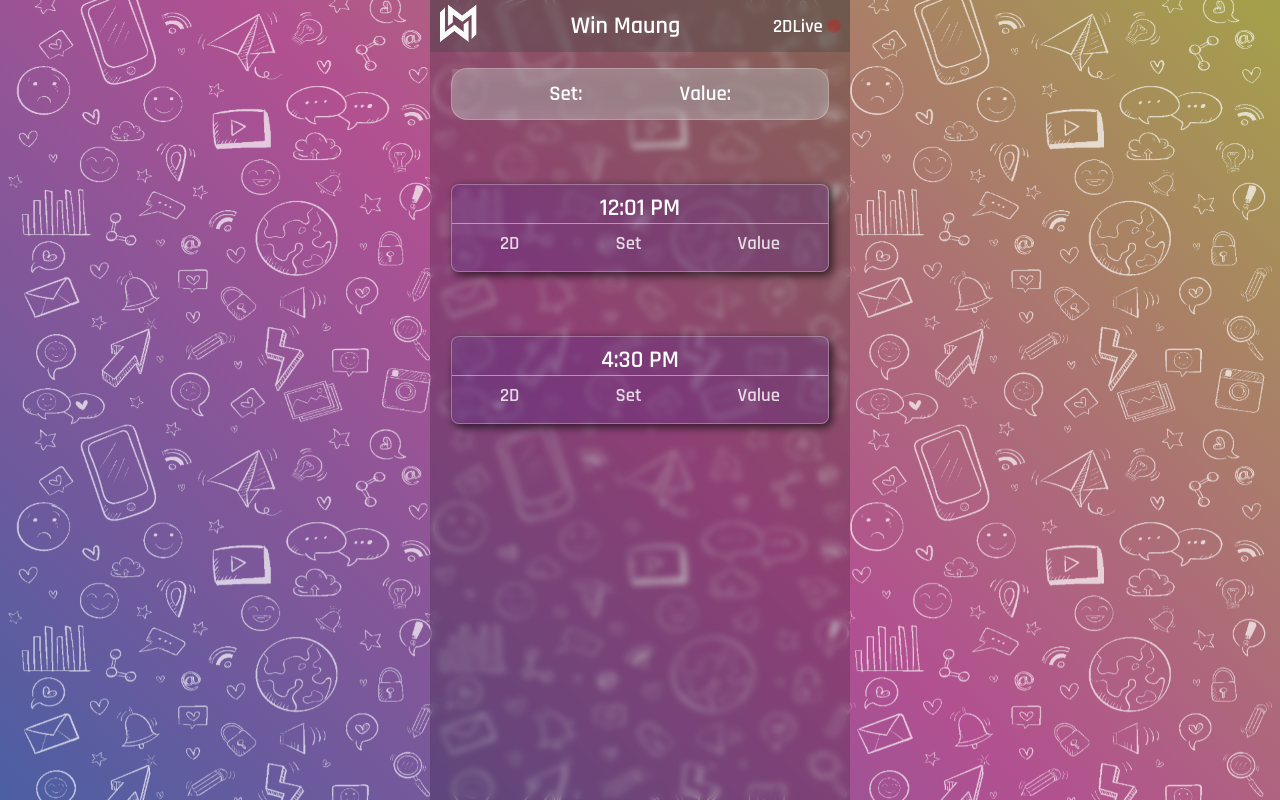
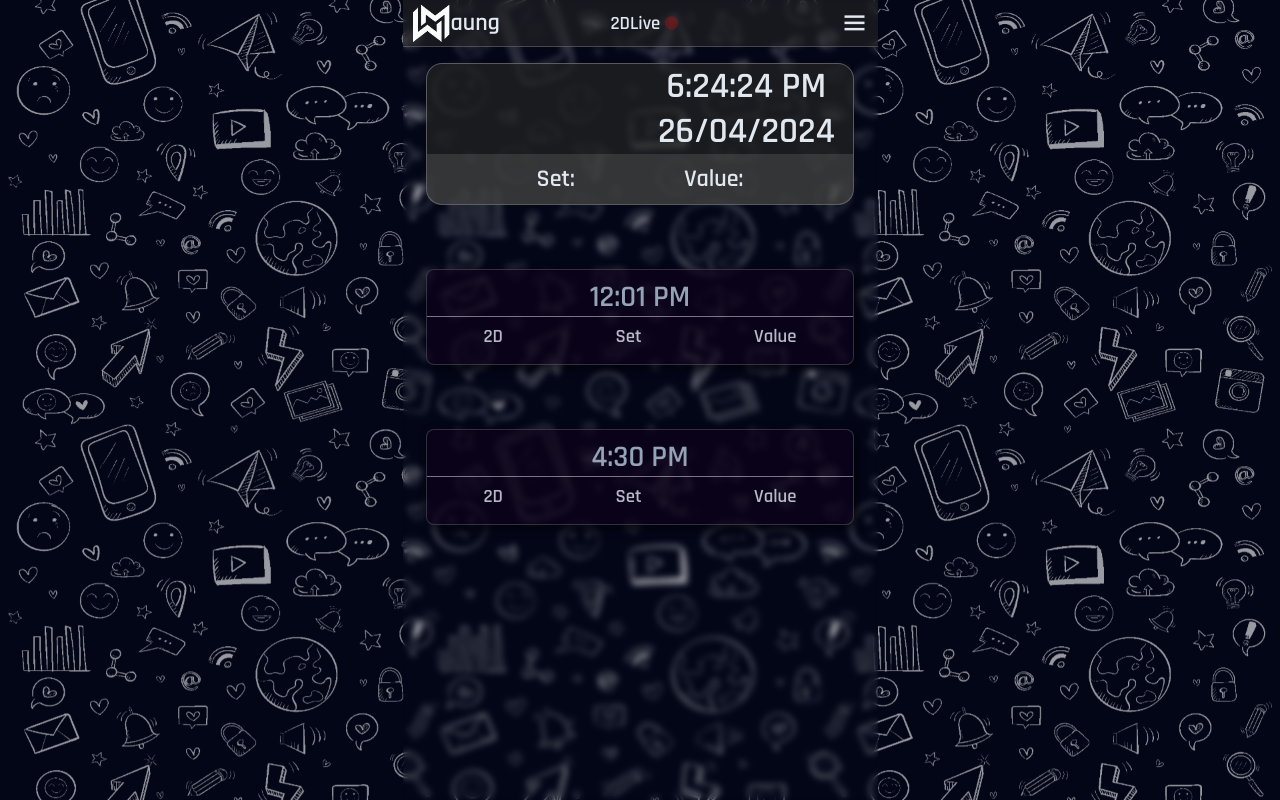
Before and after one commit to Phyo-Thu-Nyein/2d-web-app, an Angular app: page / in a window 1280 px wide. Built offline with nearby package versions, Linux system fonts and the light colour scheme; no server answers.

Commit message:
new ui, updated functions

```diff
--- a/src/app/home/home.component.css
+++ b/src/app/home/home.component.css
@@ -10,7 +10,8 @@
     background-repeat: no-repeat;
     background-size: cover;
     background-position: center;
-    opacity: .7;
+    opacity: .6;
+    z-index: -1;
 }
 
 .flex {
@@ -19,18 +20,18 @@
 }
 
 .mybody {
-    background-color: rgba(0, 0, 0, 0.199);
-    -webkit-backdrop-filter: blur(3px);
+    -webkit-backdrop-filter: blur(5px);
     backdrop-filter: blur(3px);
-
-    width: 420px;
+    margin: 0 auto;
+    width: 100%;
     height: 100vh;
 }
 
 .mybody .nav {
-    background-color: rgba(68, 68, 68, 0.37);
+    background-color: rgba(37, 36, 36, 0.61);
     justify-content: space-between;
     padding: .2rem .5rem;
+    border-bottom: 1px solid #ffffff33;
 }
 .mybody .nav .brand {
     width: 40px;
@@ -42,16 +43,18 @@
 .mybody .nav .txt {
     gap: .2rem;
 }
+.mybody .nav .menu {
+    font-size: var(--size-3xl);
+    /* border: 1px solid green; */
+}
 
 .mybody .content {
-    background-color: rgba(233, 233, 233, 0.253);
+    background-color: rgba(34, 34, 34, 0.788);
     -webkit-backdrop-filter: blur(9px);
     backdrop-filter: blur(10px);
-    border: 1px solid rgba(255, 255, 255, 0.295);
+    border: 1px solid rgba(255, 255, 255, 0.274);
     width: 90%;
-    margin: 0 auto;
-    margin-top: 1rem;
-    margin-bottom: 2rem;
+    margin: 1rem auto 2rem;
     border-radius: 1rem;
 }
 /* top part of the live content */
@@ -63,7 +66,8 @@
     justify-content: center;
     position: relative;
     /* background-color: rgba(240, 248, 255, 0.479); */
-    width: 250px;
+    /* width: 11rem; */
+    flex: 1;
 }
 .mybody .content .top-content .result h1 {
     text-align: center;
@@ -71,40 +75,46 @@
 }
 .mybody .content .top-content .result i {
     position: absolute;
-    top: 0;
+    top: 1rem;
     right: 0;
-    font-size: 4rem;
-    color: rgb(54, 233, 54);
-    opacity: 0;
+    font-size: 3rem;
+    color: rgba(54, 233, 54, 0.822);
+    display: block;
 }
 .mybody .content .top-content .date-time {
     /* background-color: rgba(58, 155, 240, 0.747); */
-    width: 250px;
+    /* width: 11rem; */
+    flex: 1;
+    flex-direction: column;
+    justify-content: center;
+    align-items: center;
 }
 .mybody .content .top-content .date-time h3 {
     /* text-align: right; */
-    font-size: 2.5rem;
+    font-size: var(--size-4xl);
 }
 
 /* bottom part of the live content */
 .mybody .content .bot-content {
-    background-color: rgba(194, 194, 194, 0.199);
+    background-color: rgba(155, 155, 155, 0.199);
     border-radius: 0 0 .8rem .8rem;
     justify-content: space-evenly;
     height: 50px;
 }
 .mybody .content .bot-content h4 {
-    font-size: 1.3rem;
+    font-size: var(--size-2xl);
 }
 
 /* HISTORY RESULTS */
 .history h2, p {
     text-align: center;
+    font-size: var(--size-3xl);
+    color: var(--clr-slate400);
 }
 
 .history .row {
-    background-color: rgba(80, 36, 131, 0.281);
-    border: 1px solid rgba(255, 255, 255, 0.295);
+    background-color: var(--clr-violet);
+    border: 1px solid rgba(255, 255, 255, 0.171);
     border-radius: .5rem;
     width: 90%;
     padding: .5rem 0 1rem 0;
@@ -123,3 +133,25 @@
 .history .two-results h3 {
     opacity: .8;
 }
+
+/* xs */
+@media (min-width: 475px) {
+    .mybody {
+        width: 475px;
+    }
+}
+
+/* sm */
+/* @media (min-width: 640px) {} */
+
+/* md */
+/* @media (min-width: 768px) {} */
+
+/* lg */
+/* @media (min-width: 1024px) {} */
+
+/* xl */
+/* @media (min-width: 1280px) {} */
+
+/* 2xl */
+/* @media (min-width: 1536px) {} */
--- a/src/app/home/home.component.html
+++ b/src/app/home/home.component.html
@@ -1,15 +1,16 @@
 <div class="bg-img"></div>
 <div class="mybody">
   <div class="nav flex">
-    <div class="brand">
+    <div class="brand flex">
       <img src="../../assets/img/wmlogo.png" alt="" />
-    </div>
-    <div class="name">
-      <h2>Win Maung</h2>
+      <h2>aung</h2>
     </div>
     <div class="txt flex">
       <h3>2DLive</h3>
       <i class="bx bxs-circle bx-flashing" style="color: #ff0000"></i>
+    </div>
+    <div class="menu flex">
+      <i class='bx bx-menu'></i>
     </div>
   </div>
 
@@ -17,16 +18,16 @@
     <div class="top-content flex">
       <div class="result flex">
         <h1 class="bx-flashing">{{ displayDigit }}</h1>
-        <i class="bx bxs-badge-check"></i>
+        <i class="bx bxs-badge-check" [style.display]="isBadgeVisible ? 'block' : 'none'"></i>
       </div>
-      <div class="date-time">
-        <h3>{{ time | date : "h:mm a" }}</h3>
-        <h3>{{ date | date : "d/MM/yyyy" }}</h3>
+      <div class="date-time flex">
+        <h3>{{ currentDateTime | date : "h:mm:ss a" }}</h3>
+        <h3>{{ currentDateTime | date : "d/MM/yyyy" }}</h3>
       </div>
     </div>
     <div class="bot-content flex">
-      <h4>Set: {{ finalSet }}</h4>
-      <h4>Value: {{ value }}</h4>
+      <h4>Set: {{ liveSet }}</h4>
+      <h4>Value: {{ liveValue }}</h4>
     </div>
   </div>
 
@@ -67,9 +68,3 @@
     </div>
   </div>
 </div>
-
-<!-- <p>home works!</p>
-hiiiiiiiiiiii
-<h1>{{ liveDigit }}</h1>
-<h3>Set: {{ set }}</h3>
-<h3>Value: {{ value }}</h3> -->
--- a/src/app/home/home.component.ts
+++ b/src/app/home/home.component.ts
@@ -1,36 +1,47 @@
-import { Component, OnInit } from '@angular/core';
-import { ApiserviceService } from '../services/apiservice.service';
-import { Subscription } from 'rxjs';
+import { Component, OnInit, OnDestroy } from '@angular/core';
+import { ApiService } from '../services/apiservice.service';
+import { interval, Subscription, TeardownLogic } from 'rxjs';
+import { switchMap } from 'rxjs/operators';
 import { Result, TwoDigit } from '../interface/two-digit';
 import { HttpErrorResponse } from '@angular/common/http';
-
 
 @Component({
   selector: 'app-home',
   templateUrl: './home.component.html',
-  styleUrls: ['./home.component.css']
+  styleUrls: ['./home.component.css'],
 })
-export class HomeComponent implements OnInit {
+export class HomeComponent implements OnInit, OnDestroy {
+  resultSub: Subscription = new Subscription();
+  constructor(private apiService: ApiService) {}
 
+  //Testing current date time
+  currentDateTime!: Date;
+  timerSubscription: Subscription = new Subscription();
 
-  constructor(private apiService: ApiserviceService) { }
+  // Live data
+  displayDigit: string = '';
+  liveSet: string = '';
+  liveValue: string = '';
+  // date!: Date;
+  // time!: Date;
 
-  resultSub: Subscription = new Subscription();
+  //Get live data every 10 seconds
+  data?: TwoDigit;
 
-  // liveDigit: string = '';
-  displayDigit: string = '';
-  setString: string = '';
-  set!: number;
+  //update morning & evening content
+  isEarly?: boolean;
 
-  value: string = '';
-  date!: Date;
-  time!: Date;
+  //update morning
+  morningTime!: Date;
+  morningResult: Result[] = [];
+  isBadgeVisible: boolean = false;
+  serverTime!: Date;
+  //update evening
+  eveningTime!: Date;
+  eveningResult: Result[] = [];
 
-  formattedSet!: number;
-  finalSet: string = '';
-  // numStr: string = '';
-  extractedDigit: string = '';
-  extractedDigitFinal!: number;
+  //wait till 2pm to start box-flashing again
+  isServerBefore2pm?: boolean;
 
   //HISTORY ROWS DATA
   result: Result[] = [];
@@ -41,27 +52,48 @@ export class HomeComponent implements OnInit {
   pm430value: string = '';
   pm430digit: string = '';
 
-// Example usage
-// decimalNum: number = 123.456789;
-//position: number = 2;  // Extract the 1st and 3rd digit from the right
-extractedSetDigit!: string;
-  extractedValueDigit!: string;
+  ngOnInit(): void {
+    this.liveTime();
+    this.getLiveResult();
+    // GET the live data every 30 seconds
+    this.resultSub = interval(30000)
+      .pipe(switchMap(() => this.apiService.get2dResult()))
+      .subscribe((response: TwoDigit) => {
+        this.data = response;
+        console.log("Api is called every 30 sec");
+      });
 
-  ngOnInit(): void {
-    this.getLiveResult();
+    this.getTodayResult();
+    this.updateMorningSession();
+    this.updateEveningSession();
+  }
+
+  //timer subscription
+  liveTime() {
+    // Update currentDateTime every second
+    this.timerSubscription = interval(1000) // 1 second
+      .subscribe(() => {
+        this.currentDateTime = new Date();
+      });
   }
 
   getLiveResult() {
     var result = this.apiService.get2dResult();
-    console.log(result);
     this.resultSub = result.subscribe({
       next: (response: TwoDigit) => {
-        // this.liveDigit = response.live?.twod!;
-        this.setString = response.live?.set!;
-        this.value = response.live?.value!;
-        this.date = response.live?.date!;
-        this.time = response.live?.time!;
-        //GETTING results
+        this.result = response.result!;
+        this.displayDigit = response.live?.twod!;
+        this.liveSet = response.live?.set!;
+        this.liveValue = response.live?.value!;
+      },
+    });
+  }
+
+  getTodayResult() {
+    var result = this.apiService.get2dResult();
+    this.resultSub = result.subscribe({
+      next: (response: TwoDigit) => {
+        //GETTING today's results
         this.result = response.result!;
 
         this.pm12set = this.result[1]?.set!;
@@ -71,59 +103,126 @@ extractedSetDigit!: string;
         this.pm430set = this.result[3].set!;
         this.pm430value = this.result[3].value!;
         this.pm430digit = this.result[3].twod!;
-
-        // console.log(this.resultSub);
-        // console.log(this.liveDigit);
-
-        //CHANGE from string to num
-        this.set = parseFloat(this.setString);
-        this.formattedSet = this.set;
-        this.finalSet = this.formattedSet.toFixed(2);
-        console.log(this.set);
-        console.log(this.value);
-        console.log("hello");
-        console.log(this.formattedSet.toFixed(2));
-        console.log(this.finalSet);
-        this.extractedSetDigit = this.extractDigit(this.finalSet, 1);
-        this.extractedValueDigit = this.extractDigit(this.value, 4);
-        console.log(`The 1st digit from the right in ${this.finalSet} is: ${this.extractedSetDigit}`);
-        console.log(`The 3rd digit from the right in ${this.value} is: ${this.extractedValueDigit}`);
-    this.displayDigit = `${this.extractedSetDigit}${this.extractedValueDigit}`
-
       },
       error: (error: HttpErrorResponse) => {
         console.log(error);
-      }
-    })
+      },
+    });
   }
 
-  extractDigit(decimalNum: string, position: number) {
-    // Convert the decimal number to a string
-    // this.numStr = decimalNum.toString();
+  //UPDATE MORNING RESULT IN MAIN CONTENT, H1
+  updateMorningSession() {
+    var result = this.apiService.get2dResult();
+    this.resultSub = result.subscribe({
+      next: (response: TwoDigit) => {
+        //get the morning data
+        this.serverTime = response.live?.time!;
+        this.morningResult = response.result!;
+        this.morningTime = this.morningResult[1].stock_datetime!;
 
-    // Check if the position is within valid range
-    // if (position < 0 || position >= this.numStr.length) {
-    //       // Return null if the position is out of range
-    // }
+        //parse to date object for comparison
+        const serverTimeDateObject = new Date(this.serverTime);
+        const stockTimeDateObject = new Date(this.eveningTime);
+
+        const h1 = document.querySelector('h1');
+        this.compareServerTimeToOpenTime(
+          serverTimeDateObject,
+          stockTimeDateObject
+        );
+        this.compareServerTimeToSpecificTime(serverTimeDateObject, 14, 0);
+
+        if (this.isServerBefore2pm && this.isEarly == false) {
+          this.displayDigit = this.pm12digit;
+          console.log('>>>>> MORNING WORKING <<<<<');
+          h1?.removeAttribute('class');
+          this.isBadgeVisible = true;
+        } else {
+          this.displayDigit = response.live?.twod!;
+        }
+      },
+      error: (error: HttpErrorResponse) => {
+        console.log(error);
+      },
+    });
+  }
+
+  //UPDATE EVENING RESULT IN MAIN CONTENT, H1
+  updateEveningSession() {
+    var result = this.apiService.get2dResult();
+    this.resultSub = result.subscribe({
+      next: (response: TwoDigit) => {
+        //get the evening data
+        this.serverTime = response.live?.time!;
+        this.eveningResult = response.result!;
+        this.eveningTime = this.eveningResult[3].stock_datetime!;
+
+        //parse to date object for comparison
+        const serverTimeDateObject = new Date(this.serverTime);
+        const stockTimeDateObject = new Date(this.eveningTime);
+
+        const h1 = document.querySelector('h1');
+        this.compareServerTimeToOpenTime(
+          serverTimeDateObject,
+          stockTimeDateObject
+        );
+        if (this.isEarly == false) {
+          this.displayDigit = this.pm430digit;
+          console.log('>>>>> EVENING WORKING <<<<<');
+          h1?.removeAttribute('class');
+          this.isBadgeVisible = true;
+        } else {
+          this.displayDigit = response.live?.twod!;
+        }
+      },
+      error: (error: HttpErrorResponse) => {
+        console.log(error);
+      },
+    });
+  }
 
 
-    // Extract the digit at the specified position
-    console.log(decimalNum)
-    console.log("length of decimanl is "+decimalNum.length)
-    this.extractedDigit = decimalNum.charAt(decimalNum.length - position);
-    // console.log(this.extractDigit)
-    // return console.log("hii");
-    return this.extractedDigit;
-}
+  compareServerTimeToSpecificTime(
+    serverTime: Date,
+    hours: number,
+    minutes: number
+  ): void {
+    // Create a Date object for the specific time (2 PM)
+    const specificTime = new Date(serverTime);
+    specificTime.setHours(hours);
+    specificTime.setMinutes(minutes);
 
+    // Compare the server time with the specific time
+    if (serverTime < specificTime) {
+      this.isServerBefore2pm = true;
+      console.log('The server time is before 2 PM.');
+    } else {
+      this.isServerBefore2pm = false;
+      console.log('The server time is after 2 PM.');
+    }
+  }
 
+  compareServerTimeToOpenTime(serverTime: Date, stockDateTime: Date) {
+    if (!(serverTime instanceof Date)) {
+      console.error('serverTime is not a Date object.');
+      return;
+    }
 
-// Print the result
-// console.log(`The ${position}th digit from the right in ${decimalNum} is: ${extractedDigit}`);
+    // Compare the server time with the open time
+    if (serverTime < stockDateTime) {
+      this.isEarly = true;
+      console.log('The server time is before the stock date time.');
+    } else {
+      this.isEarly = false;
+      console.log('The server time is after the stock date time.');
+    }
+  }
 
-  ngOnDestroy() {
+  ngOnDestroy(): void {
     if (this.resultSub) {
       this.resultSub.unsubscribe();
     }
+    if (this.timerSubscription) {
+      this.timerSubscription.unsubscribe();
+    }
   }
 }
--- a/src/app/services/apiservice.service.ts
+++ b/src/app/services/apiservice.service.ts
@@ -4,7 +4,7 @@ import { Injectable } from '@angular/core';
 @Injectable({
   providedIn: 'root'
 })
-export class ApiserviceService {
+export class ApiService {
 
   constructor(private http: HttpClient) { }
 
--- a/src/styles.css
+++ b/src/styles.css
@@ -1,21 +1,66 @@
-/* You can add global styles to this file, and also import other style files */
+:root {
+    /* colors */
+    --clr-dark: #020617;
+    --clr-light: #e2e8f0;
+    --clr-slate400: #94a3b8;
+    --clr-violet: rgba(14, 2, 27, 0.699);
+
+    /* sizes */
+    --size-sm: .875rem;
+    --size-base: 1rem;
+    --size-lg: 1.125rem;
+    --size-xl: 1.25rem;
+    --size-2xl: 1.5rem;
+    --size-3xl: 1.875rem;
+    --size-4xl: 2.25rem;
+    --size-5xl: 3rem;
+    --size-6xl: 3.75rem;
+}
+
 * {
+    margin: 0;
     padding: 0;
-    margin: 0;
     box-sizing: border-box;
-    outline: none;
-    color: #fff;
-    transition: .4s;
+    transition: all .4s;
+}
+
+img,
+picture,
+video,
+canvas,
+svg {
+    display: block;
+    max-width: 100%;
+    user-select: none;
 }
 
 body {
-    display: flex;
-    justify-content: center;
     min-height: 100vh;
-    background: rgb(75, 95, 163);
-    background: linear-gradient(45deg, rgba(75, 95, 163, 1) 0%, rgba(178, 80, 145, 1) 50%, rgba(164, 161, 73, 1) 100%);
+    background-color: var(--clr-dark);
+    color: var(--clr-light);
+    /* background: rgb(75, 95, 163);
+    background: linear-gradient(45deg, rgba(75, 95, 163, 1) 0%, rgba(178, 80, 145, 1) 50%, rgba(164, 161, 73, 1) 100%); */
     font-family: system-ui, -apple-system, BlinkMacSystemFont, 'Segoe UI', Roboto, Oxygen, Ubuntu, Cantarell, 'Open Sans', 'Helvetica Neue', sans-serif;
     font-family: 'Poppins', sans-serif;
     font-family: 'Quicksand', sans-serif;
     font-family: 'Rajdhani', sans-serif;
 }
+
+/* utilities */
+/* xs */
+/* @media (min-width: 475px) {} */
+
+/* sm */
+/* @media (min-width: 640px) {} */
+
+/* md */
+/* @media (min-width: 768px) {} */
+
+/* lg */
+/* @media (min-width: 1024px) {} */
+
+/* xl */
+/* @media (min-width: 1280px) {} */
+
+/* 2xl */
+/* @media (min-width: 1536px) {} */
```
